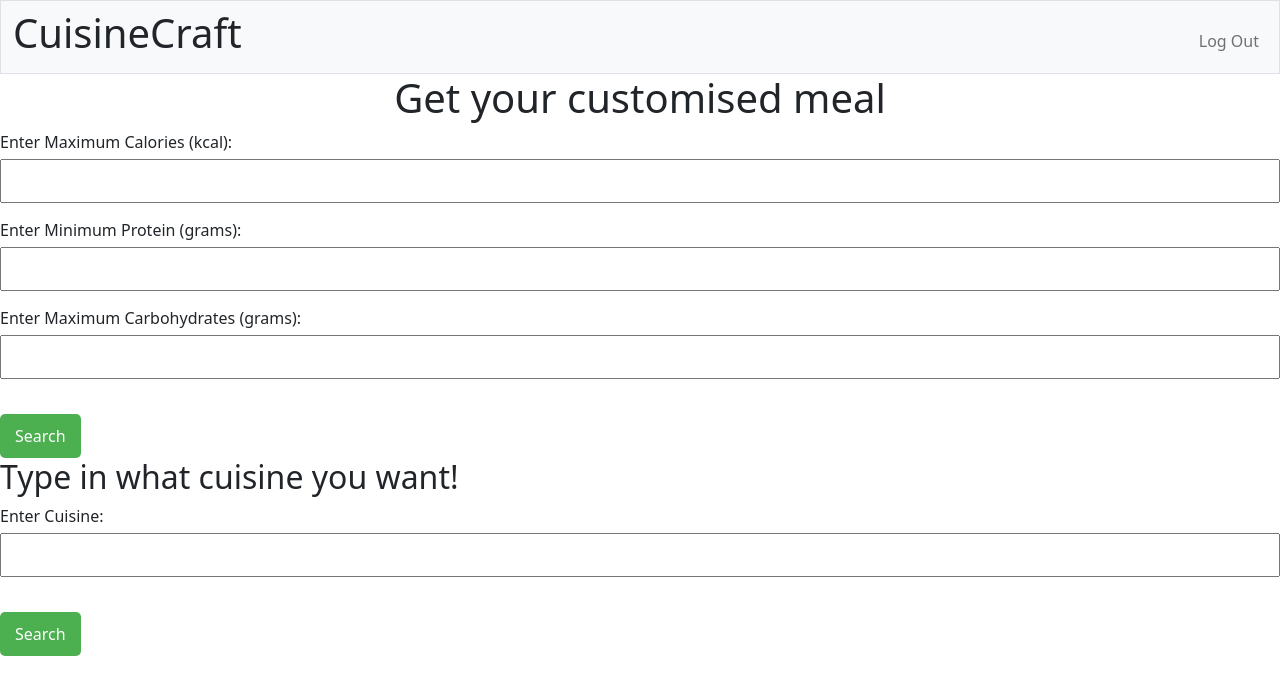
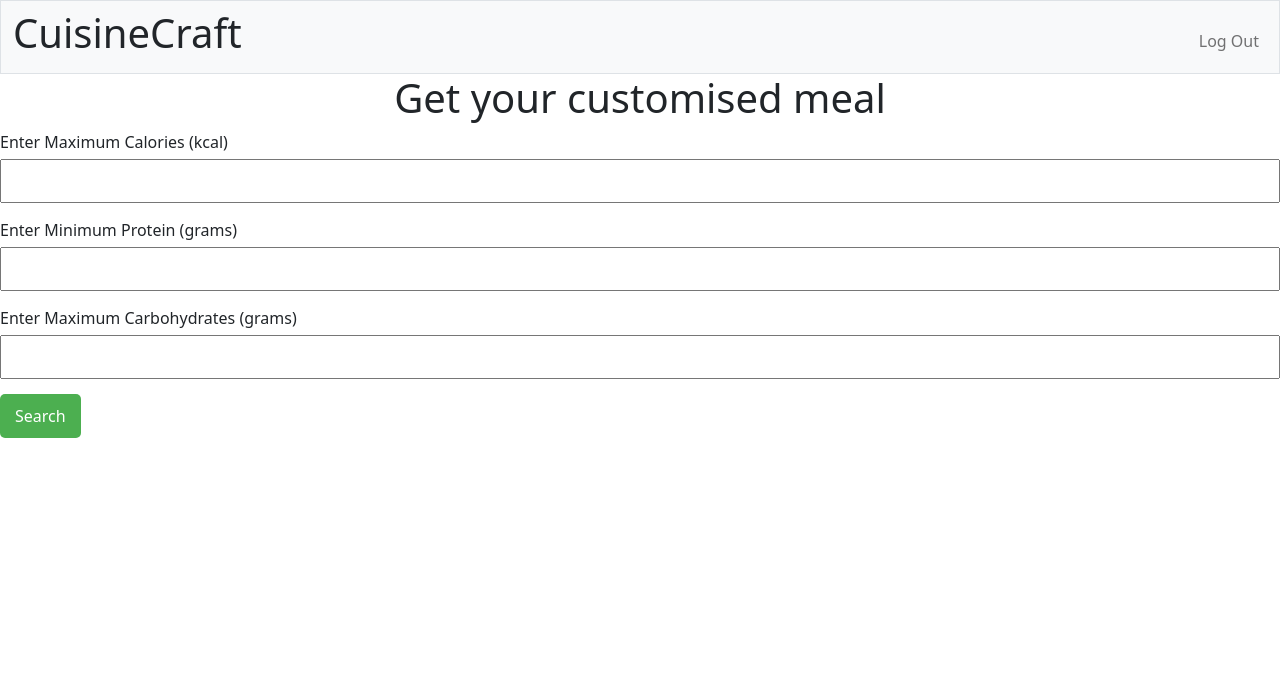
Before and after one commit to sangT220222/CS50x_final_project, a Flask app: page / in a window 1280 px wide. Shown: the top 695 px of the page. Run offline with Flask 3, Linux system fonts and the light colour scheme; a user stored in the database is signed in.

Commit message:
updated layout of the html page

```diff
--- a/templates/index.html
+++ b/templates/index.html
@@ -11,25 +11,26 @@
 <h1>Get your customised meal</h1>
 <form action="/nutrients_search" method="post">
     <div class="form-container">
-        <label for="calories">Enter Maximum Calories (kcal):</label>
+        <label for="calories">Enter Maximum Calories (kcal)</label>
         <input type="text" id="calories" name="calories">
 
-        <label for="protein">Enter Minimum Protein (grams):</label>
+        <label for="protein">Enter Minimum Protein (grams)</label>
         <input type="text" id="protein" name="protein">
 
-        <label for="carbs">Enter Maximum Carbohydrates (grams):</label>
+        <label for="carbs">Enter Maximum Carbohydrates (grams)</label>
         <input type="text" id="carbs" name="carbs">
+        <button type="submit">Search</button>
+
     </div>
-    <button type="submit">Search</button>
 </form>
 
-<h2>Type in what cuisine you want!</h2>
+<!-- <h2>Type in what cuisine you want!</h2>
 <form action="/search_cuisine" method="post">
     <div class="form-container">
-        <label for="cuisine">Enter Cuisine:</label>
+        <label for="cuisine">Enter Cuisine</label>
         <input type="text" id="cuisine" name="cuisine">
     </div>
     <button type="submit">Search</button>
-</form>
+</form> -->
 
 {% endblock %}
```
